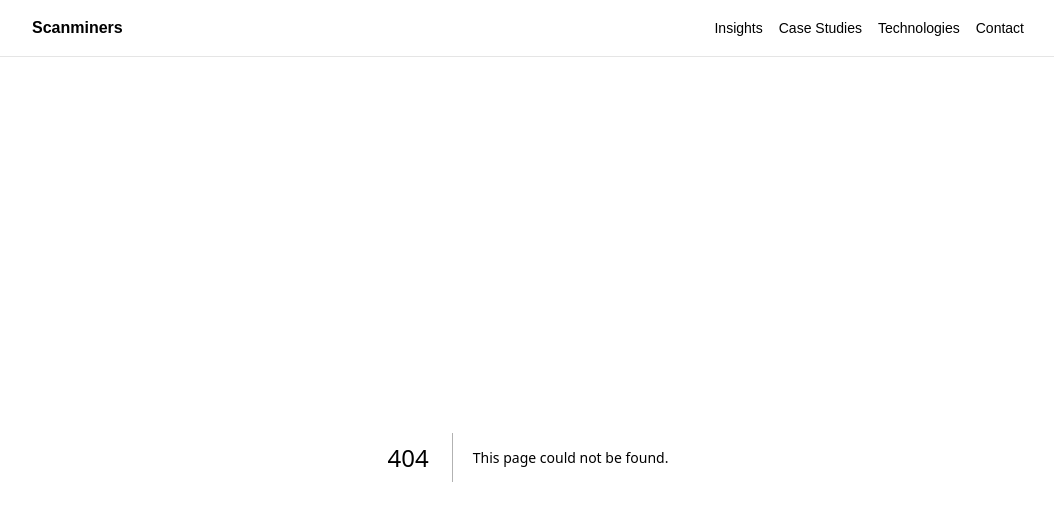
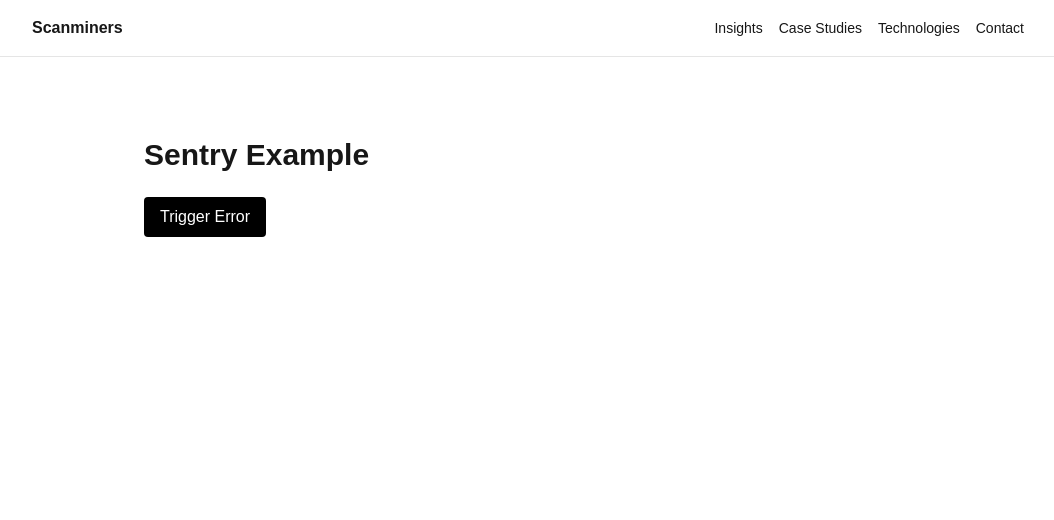
Before and after one commit to scanminer/scanminers-website, a Next.js app: page /sentry-example-page in a window 1280 px wide. Before the commit this address had no page. Shown: the top 520 px of the page, without its empty margins (112-1166 px from the left). Built offline with nearby package versions, Linux system fonts and the light colour scheme.

Commit message:
feat(sentry): add Sentry for Next.js (configs, example page, error boundary); update env example and packages

```diff
--- /dev/null
+++ b/app/global-error.tsx
@@ -0,0 +1,14 @@
+'use client'
+
+import * as Sentry from '@sentry/nextjs'
+
+export default function GlobalError({ error }: { error: Error & { digest?: string } }) {
+  Sentry.captureException(error)
+  return (
+    <html>
+      <body>
+        <h2>Something went wrong.</h2>
+      </body>
+    </html>
+  )
+}
--- /dev/null
+++ b/app/sentry-example-page/page.tsx
@@ -0,0 +1,27 @@
+'use client'
+
+import * as Sentry from '@sentry/nextjs'
+
+export default function SentryExamplePage() {
+  return (
+    <div className="min-h-screen p-8 pb-20 sm:p-20">
+      <main className="max-w-3xl mx-auto">
+        <h1 className="text-3xl font-bold mb-6">Sentry Example</h1>
+        <button
+          className="px-4 py-2 bg-black text-white rounded"
+          onClick={() => {
+            // Trigger a test error
+            try {
+              ;(window as any).myUndefinedFunction()
+            } catch (err) {
+              Sentry.captureException(err)
+              throw err
+            }
+          }}
+        >
+          Trigger Error
+        </button>
+      </main>
+    </div>
+  )
+}
--- a/next.config.ts
+++ b/next.config.ts
@@ -1,8 +1,13 @@
 import { withContentlayer } from 'next-contentlayer'
+import { withSentryConfig } from '@sentry/nextjs'
 
 /** @type {import('next').NextConfig} */
 const nextConfig = {
   // Your Next.js config options go here in the future
 };
 
-export default withContentlayer(nextConfig);
+export default withSentryConfig(withContentlayer(nextConfig), {
+  silent: true,
+  org: process.env.SENTRY_ORG,
+  project: process.env.SENTRY_PROJECT,
+});
--- a/package.json
+++ b/package.json
@@ -11,6 +11,7 @@
     "contentlayer": "contentlayer build"
   },
   "dependencies": {
+    "@sentry/nextjs": "^8.55.0",
     "contentlayer": "^0.3.4",
     "next": "15.5.4",
     "next-contentlayer": "^0.3.4",
--- /dev/null
+++ b/sentry.client.config.ts
@@ -0,0 +1,8 @@
+import * as Sentry from '@sentry/nextjs'
+
+Sentry.init({
+  dsn: process.env.SENTRY_DSN,
+  tracesSampleRate: 1.0,
+  replaysSessionSampleRate: 0.1,
+  replaysOnErrorSampleRate: 1.0,
+})
--- /dev/null
+++ b/sentry.edge.config.ts
@@ -0,0 +1,6 @@
+import * as Sentry from '@sentry/nextjs'
+
+Sentry.init({
+  dsn: process.env.SENTRY_DSN,
+  tracesSampleRate: 1.0,
+})
--- /dev/null
+++ b/sentry.server.config.ts
@@ -0,0 +1,6 @@
+import * as Sentry from '@sentry/nextjs'
+
+Sentry.init({
+  dsn: process.env.SENTRY_DSN,
+  tracesSampleRate: 1.0,
+})
```
Also changed, not shown: 2 other files (tests, documents, lock files or other folders).
